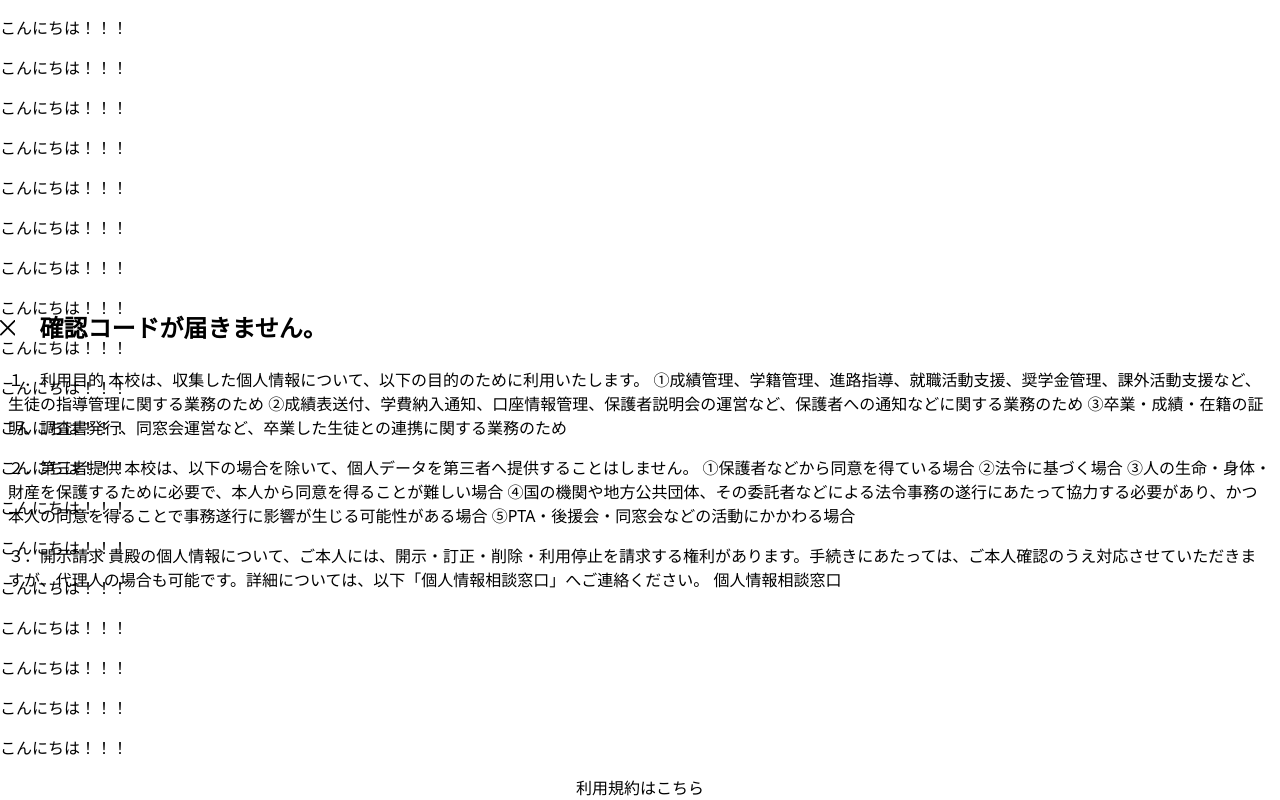
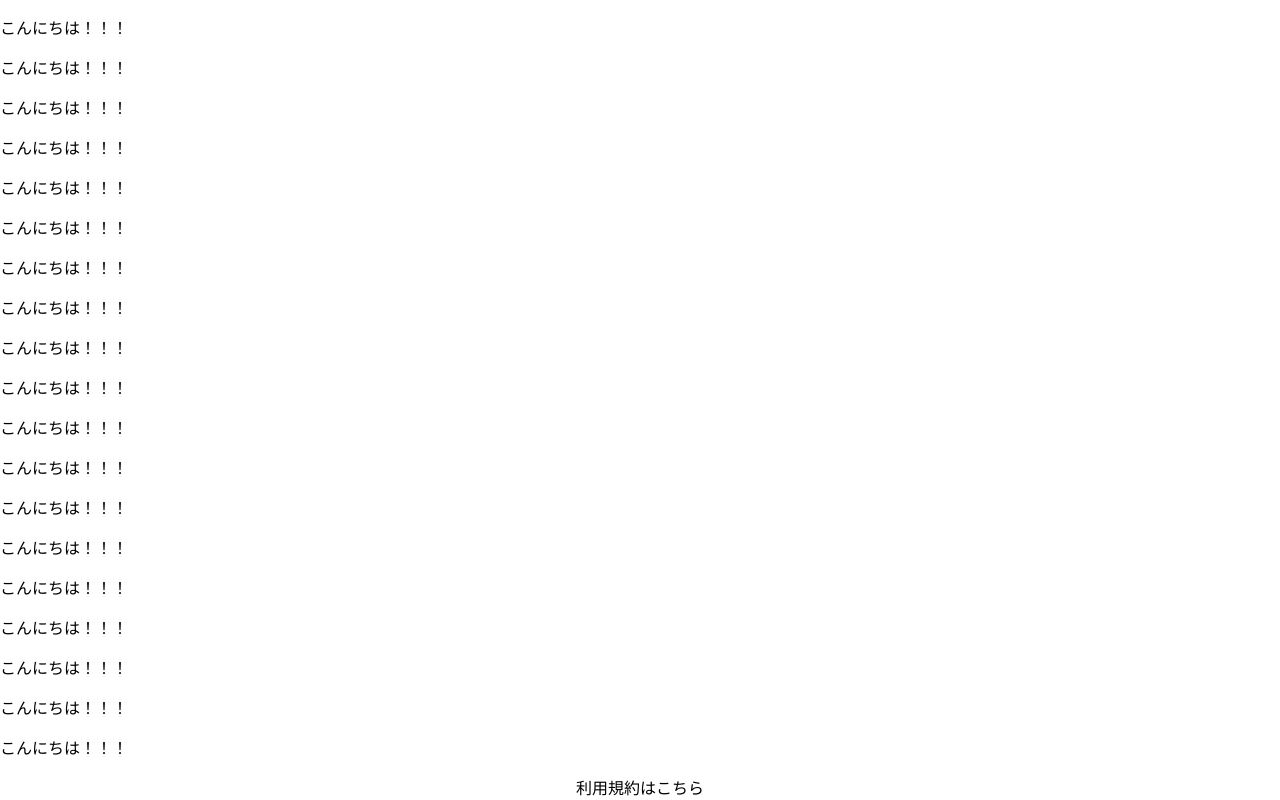
Before and after one commit to iputapp/lounas, a Next.js app: page /test/component/dialoginfo in a window 1280 px wide. Shown: the part 504-1304 px from the top of the page. Built offline with nearby package versions, Linux system fonts and the light colour scheme.

Commit message:
型の定義とボタンの追加

```diff
--- a/src/components/dialogs/DialogInfo.tsx
+++ b/src/components/dialogs/DialogInfo.tsx
@@ -2,13 +2,27 @@ import Xmark from "@icons/xmark.svg";
 
 import styles from "@/styles/components/dialogs/dialoginfo.module.scss";
 
-export function DialogInfo({ header, children }: { header: string; children: React.ReactNode }) {
+export function DialogInfo({
+  header,
+  children,
+  isOpen,
+  setIsOpen,
+}: {
+  header: string;
+  children: React.ReactNode;
+  isOpen: boolean;
+  setIsOpen: any;
+}) {
   return (
-    <div className={styles.outercontainer}>
-      <div className={styles.flexcenter}>
+    <div className={styles.container + `${isOpen ? " visible" : " invisible"}`}>
+      <div>
         <div className={styles.header}>
-          <Xmark className={styles.xmarkImage} />
-          <h1>{header}</h1>
+          <button onClick={() => setIsOpen(!isOpen)}>
+            <Xmark />
+          </button>
+          <h1>
+            <span>{header}</span>
+          </h1>
         </div>
         <div className={styles.main}>{children}</div>
       </div>
```
